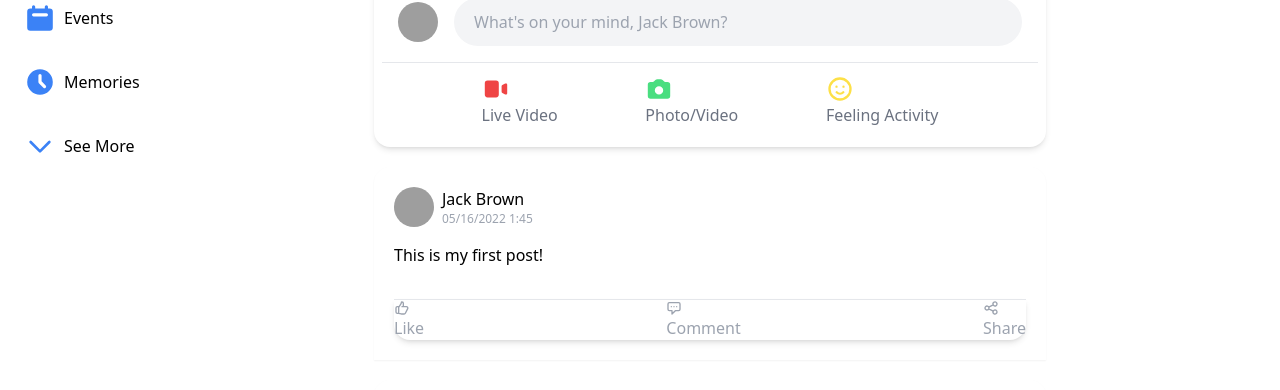
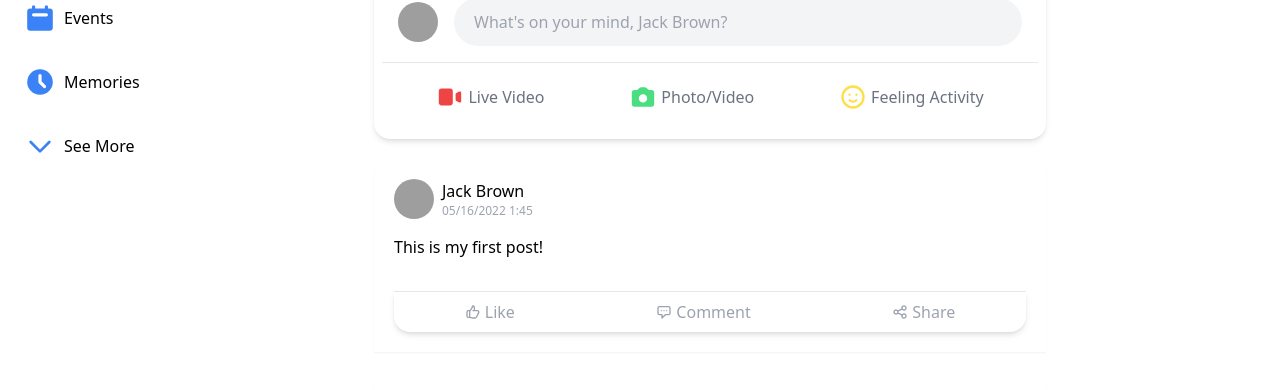
Before and after one commit to boris-shvidchenko/nextjs-practice, a Next.js app in the folder facebook-clone/: page / in a window 1280 px wide. Both pictures are taken after a click on the element "Login with Facebook". Shown: the part 370-760 px from the top of the page. Built offline with nearby package versions, Linux system fonts and the light colour scheme; grey boxes are pictures that could not be loaded.

Commit message:
Update globals.css

```diff
--- a/facebook-clone/styles/globals.css
+++ b/facebook-clone/styles/globals.css
@@ -6,4 +6,12 @@
     .icon {
         @apply hidden xl:inline-flex p-2 h-10 w-10 bg-gray-200 rounded-full text-gray-700 cursor-pointer hover:bg-gray-300;
     }
+
+    .inputIcon {
+        @apply flex items-center space-x-1 hover:bg-gray-100 flex-grow justify-center p-2 rounded-xl cursor-pointer;
+    }
 }
+
+.scrollbar::-webkit-scrollbar {
+    display: none;
+}
```
